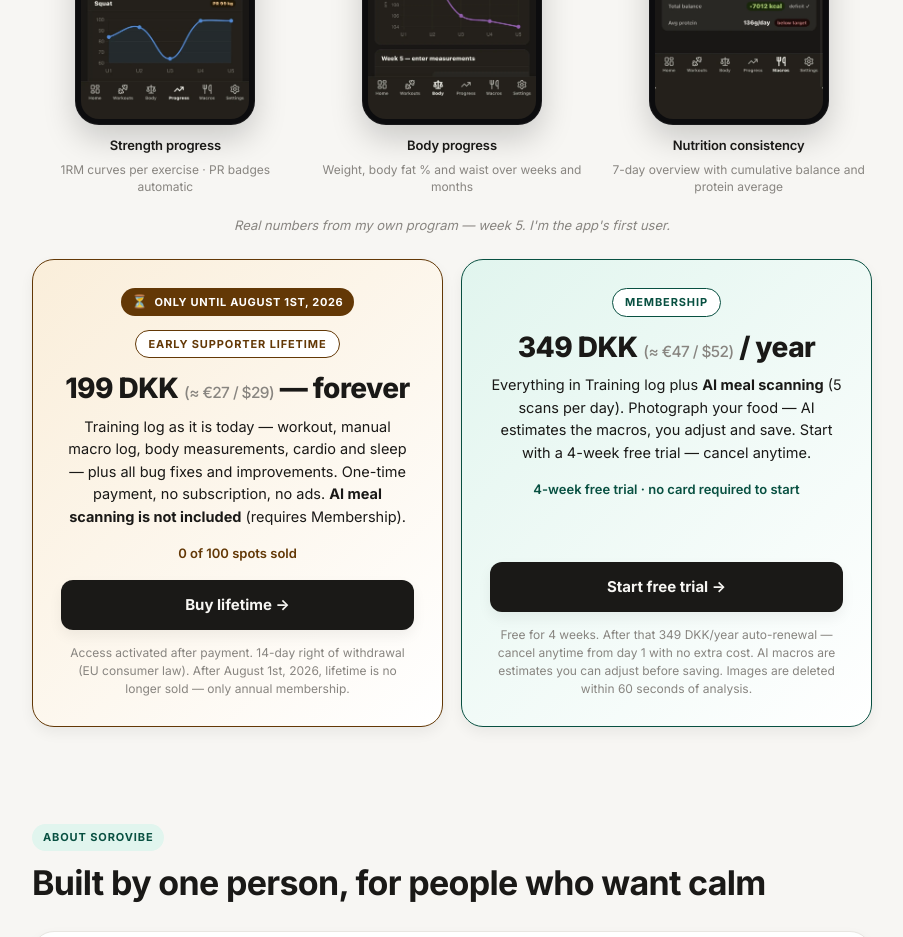
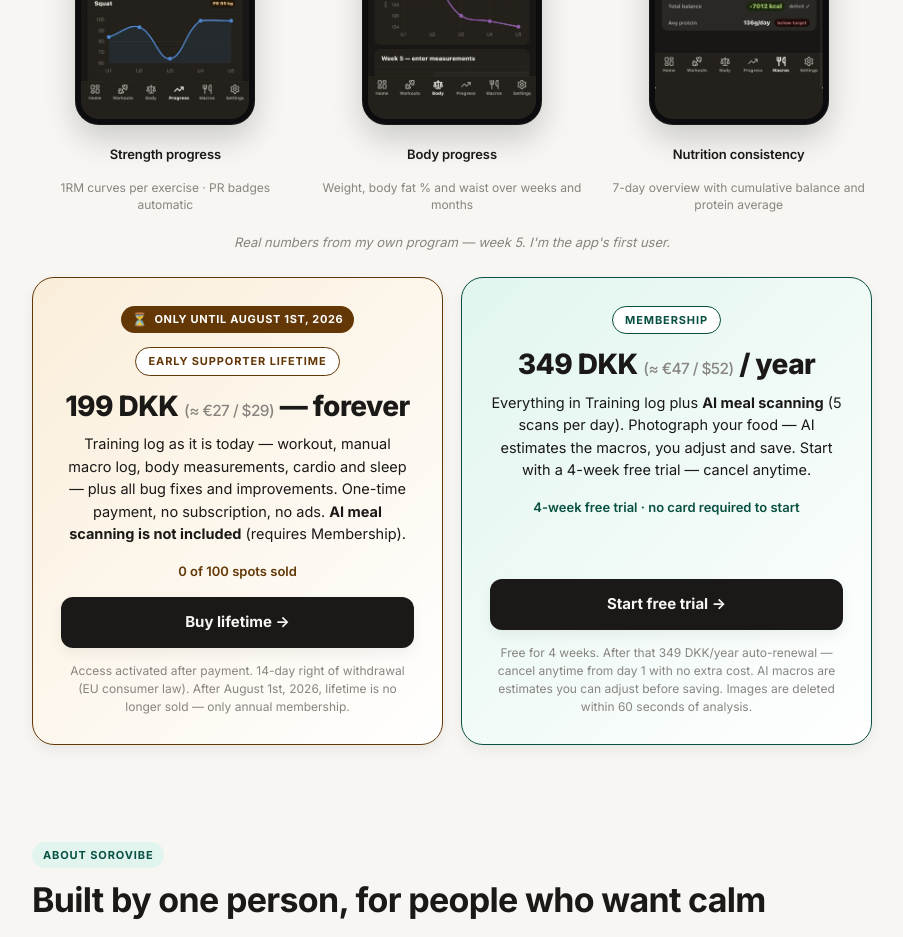
Before and after one commit to Soroflow/sorovibe-web, a plain HTML site: page index.html in a window 1280 px wide. Shown: the part 5660-6597 px from the top of the page, without its empty margins (188-1091 px from the left). Drawn offline with Linux system fonts and the light colour scheme; no server answers.

Commit message:
Add files via upload

```diff
--- a/index.html
+++ b/index.html
@@ -253,8 +253,8 @@ body{font-family:'Inter',-apple-system,'SF Pro Text','SF Pro Display',system-ui,
 .shot-card{display:flex;flex-direction:column;align-items:center;text-align:center;gap:12px;}
 .shot-frame{background:#0c0c0e;border-radius:24px;padding:6px;width:100%;max-width:180px;box-shadow:0 14px 32px rgba(0,0,0,0.18),0 0 0 1px rgba(255,255,255,0.05) inset;}
 .shot-frame img{display:block;width:100%;height:auto;border-radius:18px;}
-.shot-caption{font-size:13px;color:var(--text);font-weight:600;letter-spacing:-0.01em;line-height:1.35;}
-.shot-sub{font-size:12px;color:var(--muted);line-height:1.45;margin-top:-6px;}
+.shot-caption{font-size:13px;color:var(--text);font-weight:600;letter-spacing:-0.01em;line-height:1.35;min-height:2.7em;display:flex;align-items:center;justify-content:center;}
+.shot-sub{font-size:12px;color:var(--muted);line-height:1.45;margin-top:-6px;min-height:2.9em;}
 @media(prefers-color-scheme:dark){.shot-frame{box-shadow:0 14px 32px rgba(0,0,0,0.45),0 0 0 1px rgba(255,255,255,0.08) inset;}}
 @media(max-width:480px){.shot-caption{font-size:11.5px;}.shot-sub{font-size:10.5px;}.shot-frame{padding:5px;border-radius:18px;}.shot-frame img{border-radius:14px;}}
 .shot-disclosure{margin-top:20px;font-size:13px;color:var(--muted);font-style:italic;text-align:center;line-height:1.5;}
```
